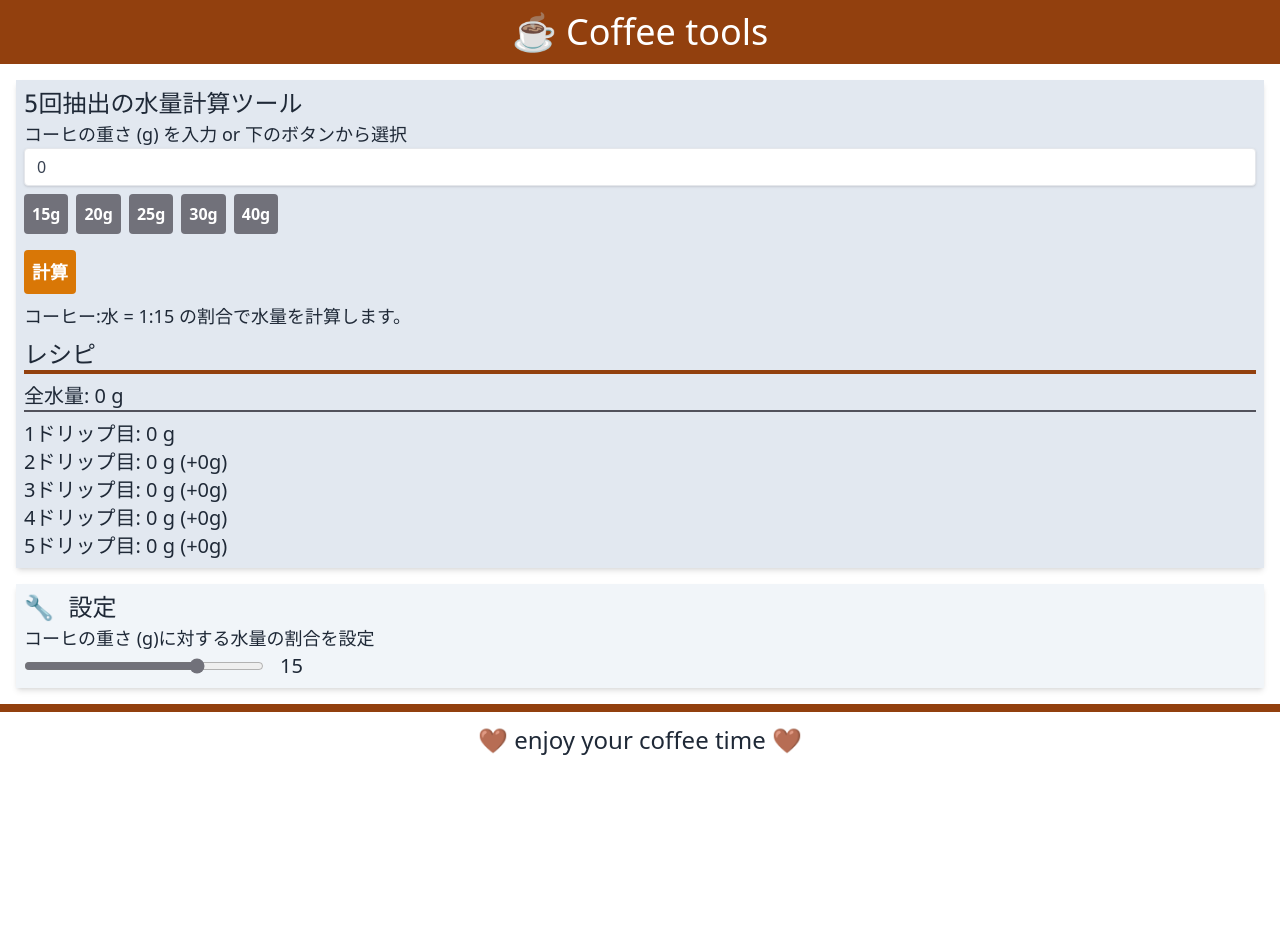
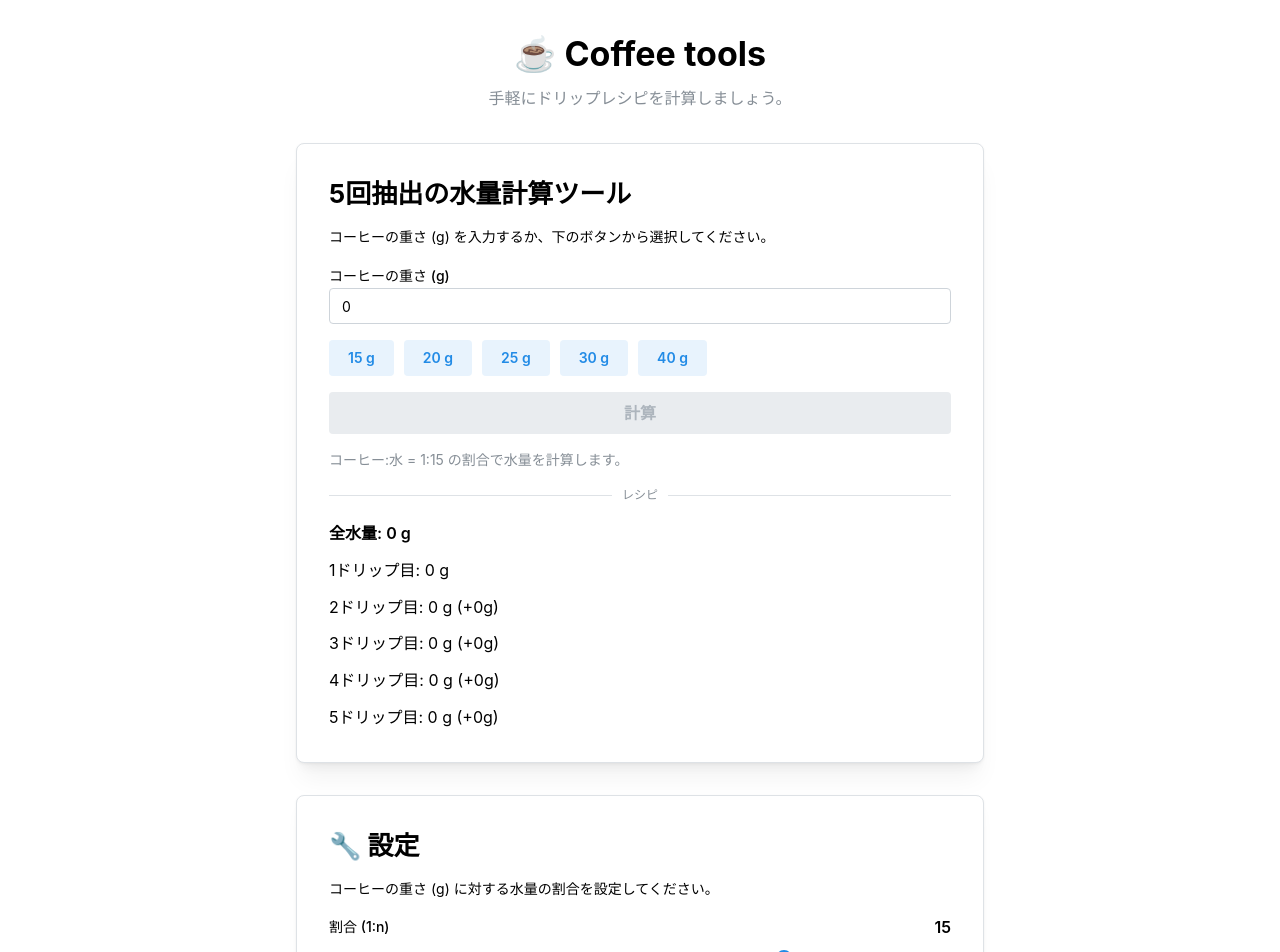
Before and after one commit to ntatsuyag/coffee_tools, a Next.js app: page / in a window 1280 px wide. Shown: the top 952 px of the page. Before the commit the page ends 800 px from the top, so only its background shows below. Built offline with nearby package versions, Linux system fonts and the light colour scheme.

Commit message:
mantineの導入

```diff
--- a/pages/_app.tsx
+++ b/pages/_app.tsx
@@ -1,6 +1,12 @@
+import { MantineProvider } from '@mantine/core'
+import type { AppProps } from 'next/app'
+import '@mantine/core/styles.css'
 import '../styles/globals.css'
-import type { AppProps } from 'next/app'
 
 export default function App({ Component, pageProps }: AppProps) {
-  return <Component {...pageProps} />
+  return (
+    <MantineProvider defaultColorScheme="light">
+      <Component {...pageProps} />
+    </MantineProvider>
+  )
 }
--- a/pages/_document.tsx
+++ b/pages/_document.tsx
@@ -1,9 +1,14 @@
-import { Html, Head, Main, NextScript } from 'next/document'
+import Document, { Head, Html, Main, NextScript } from 'next/document'
+import { ColorSchemeScript } from '@mantine/core'
 
-export default function Document() {
+export default class _Document extends Document {
+
+  render() {
     return (
-    <Html lang="en">
-      <Head />
+      <Html>
+        <Head>
+          <ColorSchemeScript defaultColorScheme="light" />
+        </Head>
         <body>
           <Main />
           <NextScript />
@@ -11,3 +16,4 @@ export default function Document() {
       </Html>
     )
   }
+}
--- a/pages/index.tsx
+++ b/pages/index.tsx
@@ -1,22 +1,53 @@
 import Head from 'next/head'
 import React, { useState } from 'react'
+import {
+  Button,
+  Container,
+  Divider,
+  Group,
+  NumberInput,
+  Paper,
+  Slider,
+  Stack,
+  Text,
+  Title,
+} from '@mantine/core'
+
+const presetWeights = [15, 20, 25, 30, 40]
+
+const brewSteps: Array<{ label: string; multiplier: number; increment?: number }> = [
+  { label: '1ドリップ目', multiplier: 0.15 },
+  { label: '2ドリップ目', multiplier: 0.3, increment: 0.15 },
+  { label: '3ドリップ目', multiplier: 0.45, increment: 0.15 },
+  { label: '4ドリップ目', multiplier: 0.7, increment: 0.25 },
+  { label: '5ドリップ目', multiplier: 1, increment: 0.3 },
+]
+
+const formatWeight = (value: number) => (Number.isFinite(value) ? Math.round(value * 10) / 10 : 0)
 
 export default function Home() {
   const [calcGram, setCalcGram] = useState(0)
   const [coffeeGram, setCoffeeGram] = useState(0)
   const [ratio, setRatio] = useState(15)
 
-  const handleInputChange = (event: React.ChangeEvent<HTMLInputElement>) => {
-    setCoffeeGram(Number(event.target.value))
+  const handleCoffeeChange = (value: number | string) => {
+    const parsedValue = typeof value === 'number' ? value : Number(value)
+    setCoffeeGram(Number.isFinite(parsedValue) ? parsedValue : 0)
+  }
+
+  const handlePresetSelect = (value: number) => {
+    setCoffeeGram(value)
+  }
+
+  const handleRatioChange = (value: number) => {
+    setRatio(Math.round(value))
   }
 
   const handleCalculationGram = () => {
-    setCalcGram(coffeeGram*ratio)
+    setCalcGram(coffeeGram * ratio)
   }
 
-  const handleRatioChange = (event: React.ChangeEvent<HTMLInputElement>) => {
-    setRatio(Number(event.target.value))
-  }
+  const totalWater = calcGram
 
   return (
     <>
@@ -26,45 +57,101 @@ export default function Home() {
         <meta name="viewport" content="width=device-width, initial-scale=1" />
         <link rel="icon" href="/coffee.png" />
       </Head>
-      <header>
-        <h1 className='text-4xl text-center bg-amber-800 text-white py-3 mb-4'>☕️ Coffee tools</h1>
-      </header>
-      <main>
-        <div className='mx-4 p-2 text-gray-800 bg-slate-200 shadow-md'>
-          <h1 className='text-2xl font-mono'>5回抽出の水量計算ツール</h1>
-          <h2 className='text-lg'>コーヒの重さ (g) を入力 or 下のボタンから選択</h2>
-          <input type="number" min="0" value={coffeeGram} onChange={handleInputChange} className='shadow appearance-none border rounded w-full py-2 px-3 text-gray-700 leading-tight focus:outline-none focus:shadow-outline'/>
-          <div className='flex'>
-            <button onClick={()=>setCoffeeGram(15)} className='bg-zinc-500 hover:bg-amber-600 text-white font-bold py-2 px-2 my-2 mr-2 rounded focus:outline-none focus:shadow-outline'>15g</button>
-            <button onClick={()=>setCoffeeGram(20)} className='bg-zinc-500 hover:bg-amber-600 text-white font-bold py-2 px-2 my-2 mr-2 rounded focus:outline-none focus:shadow-outline'>20g</button>
-            <button onClick={()=>setCoffeeGram(25)} className='bg-zinc-500 hover:bg-amber-600 text-white font-bold py-2 px-2 my-2 mr-2 rounded focus:outline-none focus:shadow-outline'>25g</button>
-            <button onClick={()=>setCoffeeGram(30)} className='bg-zinc-500 hover:bg-amber-600 text-white font-bold py-2 px-2 my-2 mr-2 rounded focus:outline-none focus:shadow-outline'>30g</button>
-            <button onClick={()=>setCoffeeGram(40)} className='bg-zinc-500 hover:bg-amber-600 text-white font-bold py-2 px-2 my-2 mr-2 rounded focus:outline-none focus:shadow-outline'>40g</button>
-          </div>
-          <button onClick={handleCalculationGram} className='bg-amber-600 hover:bg-amber-800 text-white text-lg font-bold py-2 px-2 mt-2 rounded focus:outline-none focus:shadow-outline'>計算</button>
-          <p className='mt-2 text-lg'>コーヒー:水 = 1:{ratio} の割合で水量を計算します。</p>
-          <div className='text-xl mt-2'>
-            <h2 className='text-2xl border-b-4 border-amber-800'>レシピ</h2>
-            <p className='my-2 border-b-2 border-zinc-600 '>全水量: {calcGram} g</p>
-            <p>1ドリップ目: {calcGram*0.15} g</p>
-            <p>2ドリップ目: {calcGram*0.3} g (+{calcGram*0.15}g)</p>
-            <p>3ドリップ目: {calcGram*0.45} g (+{calcGram*0.15}g)</p>
-            <p>4ドリップ目: {calcGram*0.7} g (+{calcGram*0.25}g)</p>
-            <p>5ドリップ目: {calcGram} g (+{calcGram*0.3}g)</p>
-          </div>
-        </div>
-        <div className='m-4 p-2 text-gray-800 bg-slate-100 shadow-md'>
-          <h1 className='text-2xl font-mono'>🔧 設定</h1>
-          <h2 className='text-lg'>コーヒの重さ (g)に対する水量の割合を設定</h2>
-          <div className='flex'>
-            <input type="range" step="1" min="1" max="20" value={ratio} onChange={handleRatioChange} className="accent-zinc-500 w-60"/>
-            <p className='ml-4 text-xl'>{ratio}</p>
-          </div>
-        </div>
-      </main>
-      <footer>
-        <h1 className=' border-t-8 border-amber-800 text-2xl text-center text-gray-800 py-3 mb-4'>🤎 enjoy your coffee time 🤎</h1>
-      </footer>
+
+      <Container size="sm" py="xl">
+        <Stack gap="xl">
+          <Stack gap="xs" align="center">
+            <Title order={1}>☕️ Coffee tools</Title>
+            <Text c="dimmed">手軽にドリップレシピを計算しましょう。</Text>
+          </Stack>
+
+          <Paper withBorder shadow="md" radius="md" p="xl">
+            <Stack gap="md">
+              <Title order={2}>5回抽出の水量計算ツール</Title>
+              <Text size="sm">コーヒーの重さ (g) を入力するか、下のボタンから選択してください。</Text>
+
+              <NumberInput
+                label="コーヒーの重さ (g)"
+                min={0}
+                hideControls
+                value={coffeeGram}
+                onChange={handleCoffeeChange}
+                placeholder="例: 20"
+              />
+
+              <Group gap="xs" wrap="wrap">
+                {presetWeights.map((weight) => (
+                  <Button
+                    key={weight}
+                    variant={coffeeGram === weight ? 'filled' : 'light'}
+                    onClick={() => handlePresetSelect(weight)}
+                    size="sm"
+                  >
+                    {weight} g
+                  </Button>
+                ))}
+              </Group>
+
+              <Button onClick={handleCalculationGram} disabled={coffeeGram <= 0} size="md">
+                計算
+              </Button>
+              <Text size="sm" c="dimmed">
+                コーヒー:水 = 1:{ratio} の割合で水量を計算します。
+              </Text>
+
+              <Divider label="レシピ" labelPosition="center" />
+              <Stack gap="sm">
+                <Text fw={600}>全水量: {formatWeight(totalWater)} g</Text>
+                {brewSteps.map(({ label, multiplier, increment }) => {
+                  const amount = formatWeight(totalWater * multiplier)
+                  const incrementText =
+                    typeof increment === 'number'
+                      ? ` (+${formatWeight(totalWater * increment)}g)`
+                      : ''
+                  return (
+                    <Text key={label}>
+                      {label}: {amount} g{incrementText}
+                    </Text>
+                  )
+                })}
+              </Stack>
+            </Stack>
+          </Paper>
+
+          <Paper withBorder shadow="sm" radius="md" p="xl">
+            <Stack gap="md">
+              <Title order={2}>🔧 設定</Title>
+              <Text size="sm">コーヒーの重さ (g) に対する水量の割合を設定してください。</Text>
+
+              <Stack gap="xs">
+                <Group justify="space-between" align="center">
+                  <Text size="sm" fw={500}>
+                    割合 (1:n)
+                  </Text>
+                  <Text fw={600}>{ratio}</Text>
+                </Group>
+                <Slider
+                  min={1}
+                  max={20}
+                  step={1}
+                  marks={[
+                    { value: 5, label: '5' },
+                    { value: 10, label: '10' },
+                    { value: 15, label: '15' },
+                    { value: 20, label: '20' },
+                  ]}
+                  value={ratio}
+                  onChange={handleRatioChange}
+                />
+              </Stack>
+            </Stack>
+          </Paper>
+
+          <Text ta="center" c="dimmed">
+            🤎 enjoy your coffee time 🤎
+          </Text>
+        </Stack>
+      </Container>
     </>
   )
 }
--- a/postcss.config.js
+++ /dev/null
@@ -1,6 +0,0 @@
-module.exports = {
-  plugins: {
-    tailwindcss: {},
-    autoprefixer: {},
-  },
-}
--- a/styles/globals.css
+++ b/styles/globals.css
@@ -1,3 +1,9 @@
-@tailwind base;
-@tailwind components;
-@tailwind utilities;
+html,
+body {
+  padding: 0;
+  margin: 0;
+}
+
+* {
+  box-sizing: border-box;
+}
--- a/tailwind.config.js
+++ /dev/null
@@ -1,11 +0,0 @@
-/** @type {import('tailwindcss').Config} */
-module.exports = {
-  content: [
-    "./pages/**/*.{js,ts,jsx,tsx}",
-    "./components/**/*.{js,ts,jsx,tsx}",
-  ],
-  theme: {
-    extend: {},
-  },
-  plugins: [],
-}
```
Also changed, not shown: package.json (+2 -5 lines), 1 other file (tests, documents, lock files or other folders). Lines whose indentation alone changed are shown as unchanged.
